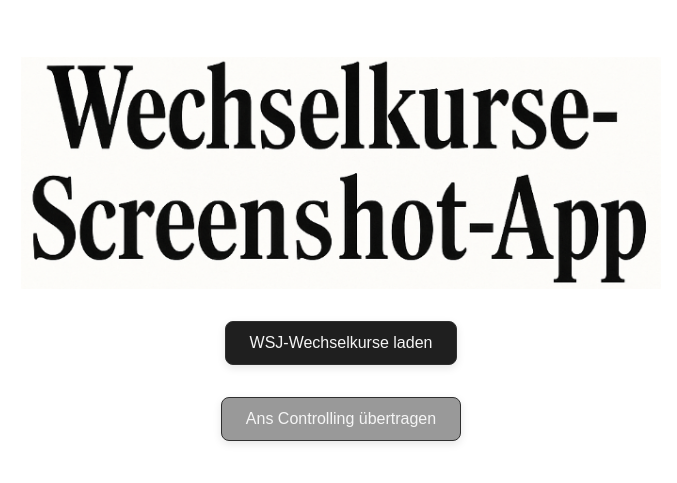
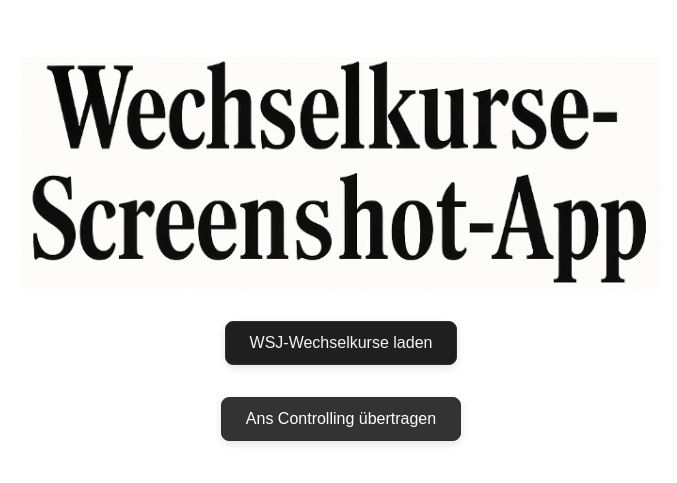
Before and after one commit to Snaefell18/qs4, a Next.js app: page / in a window 1280 px wide. Shown: the part 135-618 px from the top of the page, without its empty margins (299-976 px from the left). Built offline with nearby package versions, Linux system fonts and the light colour scheme.

Commit message:
Update page.js

```diff
--- a/app/page.js
+++ b/app/page.js
@@ -6,7 +6,7 @@
   const [imageUrl, setImageUrl] = useState(null);
   const [loading, setLoading] = useState(false);
   const [sending, setSending] = useState(false);
-  const [message, setMessage] = useState(null);
+  const [sent, setSent] = useState(false); // 👈 neu
   const [showFull, setShowFull] = useState(false);
   const [error, setError] = useState(null);
 
@@ -14,11 +14,11 @@
     try {
       setLoading(true);
       setError(null);
+      setSent(false); // 👈 Reset, falls neu geladen wird
       const res = await fetch("/api/screenshot");
       const data = await res.json();
       if (!res.ok || !data?.imageUrl) throw new Error(data?.error || "Screenshot fehlgeschlagen");
       setImageUrl(data.imageUrl);
-      setMessage(null);
     } catch (e) {
       setError(e.message || "Unbekannter Fehler");
     } finally {
@@ -36,9 +36,9 @@
       });
       const data = await res.json();
       if (!res.ok) throw new Error(data?.error || "Mailversand fehlgeschlagen");
-      setMessage("✅ Screenshot erfolgreich ans Controlling gesendet!");
+      setSent(true); // 👈 Erfolgreich → Button deaktivieren & Text ändern
     } catch (err) {
-      setMessage("❌ Fehler beim Mailversand.");
+      setError("Fehler beim Mailversand.");
     } finally {
       setSending(false);
     }
@@ -53,22 +53,26 @@
           {loading ? "Lädt..." : "WSJ-Wechselkurse laden"}
         </button>
 
-        {/* Neuer Button */}
+        {/* Neuer Controlling-Button */}
         <button
+          onClick={handleSendEmail}
+          disabled={!imageUrl || sending || sent}
           className="button"
           style={{
-            backgroundColor: imageUrl ? "#333" : "#999",
-            cursor: imageUrl ? "pointer" : "not-allowed",
+            backgroundColor: sent ? "#9ca3af" : "#333",
+            color: sent ? "#f3f4f6" : "#fff",
+            cursor: sent ? "default" : imageUrl ? "pointer" : "not-allowed",
             opacity: sending ? 0.7 : 1,
           }}
-          onClick={handleSendEmail}
-          disabled={!imageUrl || sending}
         >
-          {sending ? "Wird gesendet..." : "Ans Controlling übertragen"}
+          {sending
+            ? "Wird gesendet..."
+            : sent
+            ? "Erfolgreich versendet"
+            : "Ans Controlling übertragen"}
         </button>
 
         {error && <div style={{ color: "#b91c1c", marginTop: 16 }}>{error}</div>}
-        {message && <div style={{ color: "#047857", marginTop: 16 }}>{message}</div>}
 
         {imageUrl && (
           <img
```
